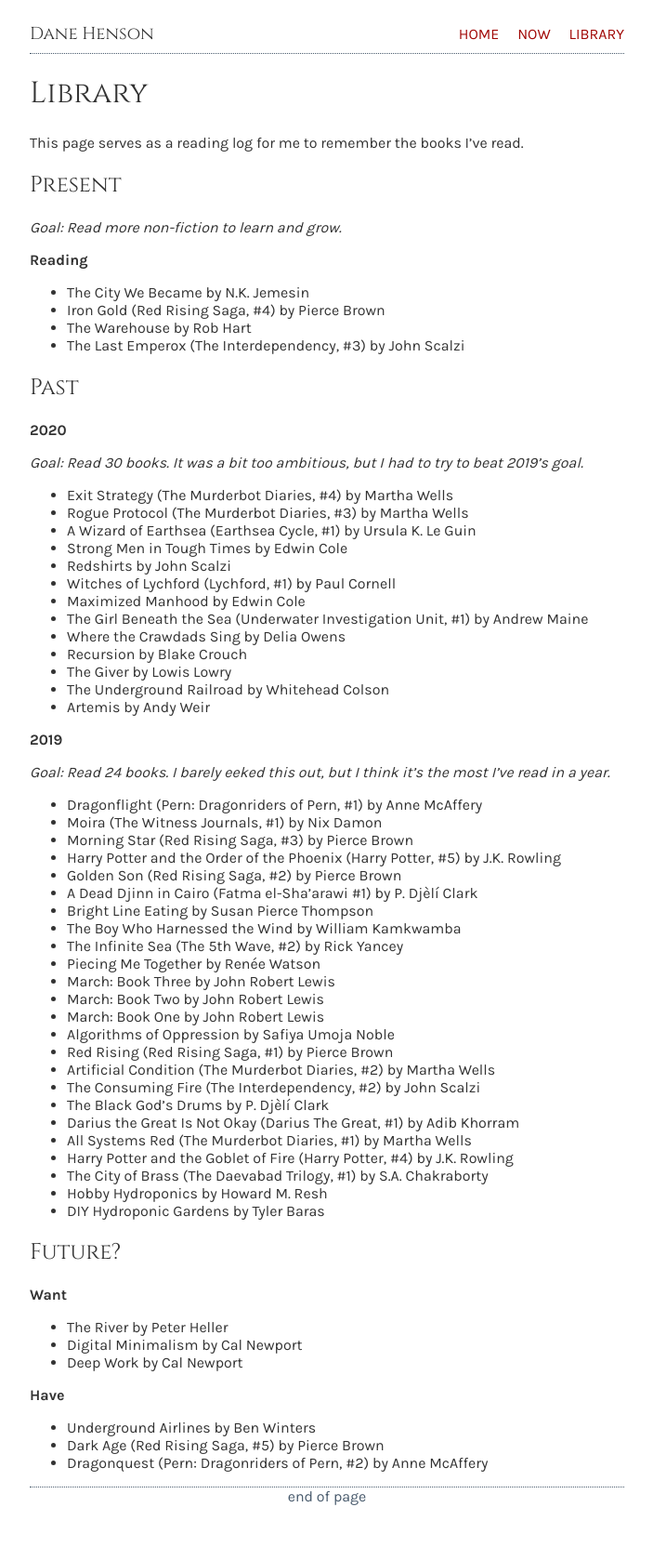
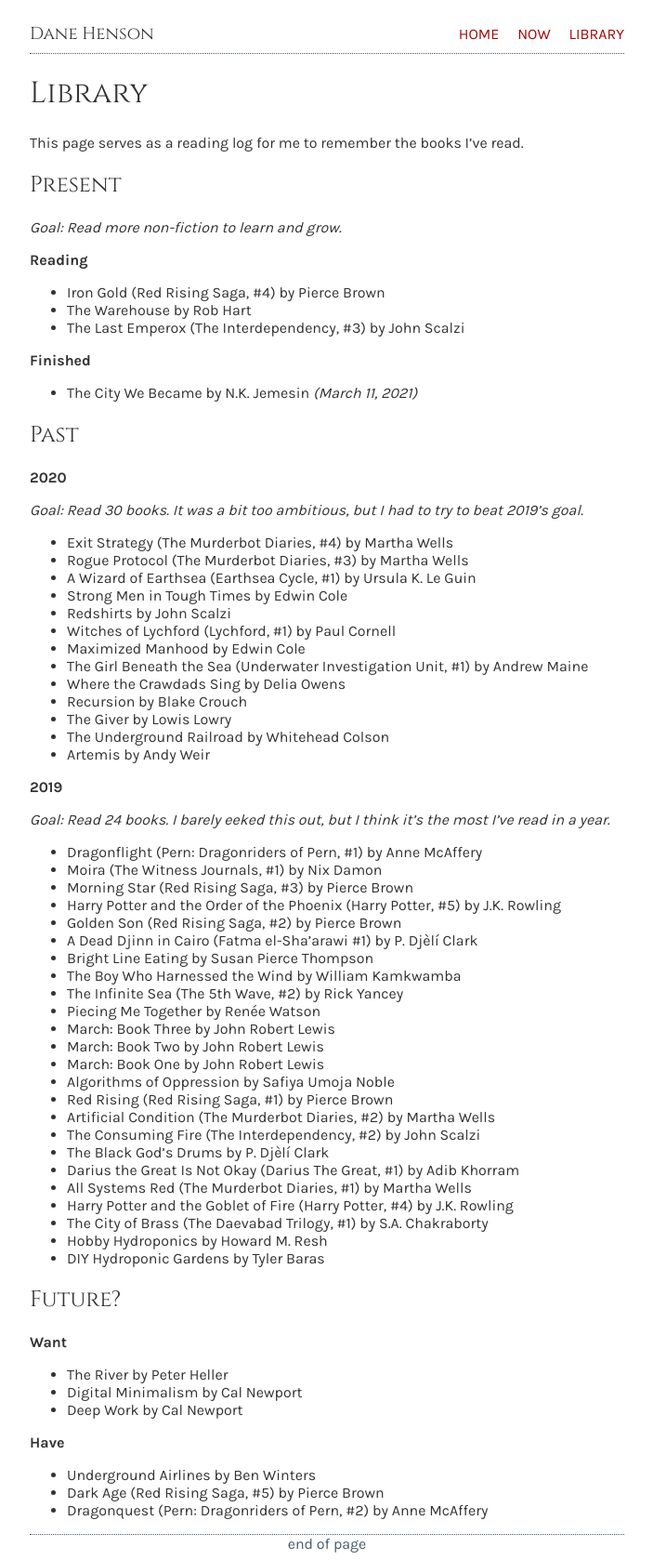
Before and after one commit to dahenson/dahenson.github.io, a Jekyll site: the page built from library.md, in a window 1280 px wide. Shown: the whole page at 93% size, without its empty margins (288-991 px from the left). Built offline with Jekyll 4.4.1, drawn with Linux system fonts in a browser that asks for light colours; before the commit the page ends 1627 px from its top, so only the background shows below that.

Commit message:
Finished The City We Became

```diff
--- a/library.md
+++ b/library.md
@@ -14,10 +14,13 @@ _Goal: Read more non-fiction to learn and grow._
 
 **Reading**
 
-- The City We Became by N.K. Jemesin
 - Iron Gold (Red Rising Saga, #4) by Pierce Brown
 - The Warehouse by Rob Hart
 - The Last Emperox (The Interdependency, #3) by John Scalzi
+
+**Finished**
+
+- The City We Became by N.K. Jemesin _(March 11, 2021)_
 
 ## Past
 
```
